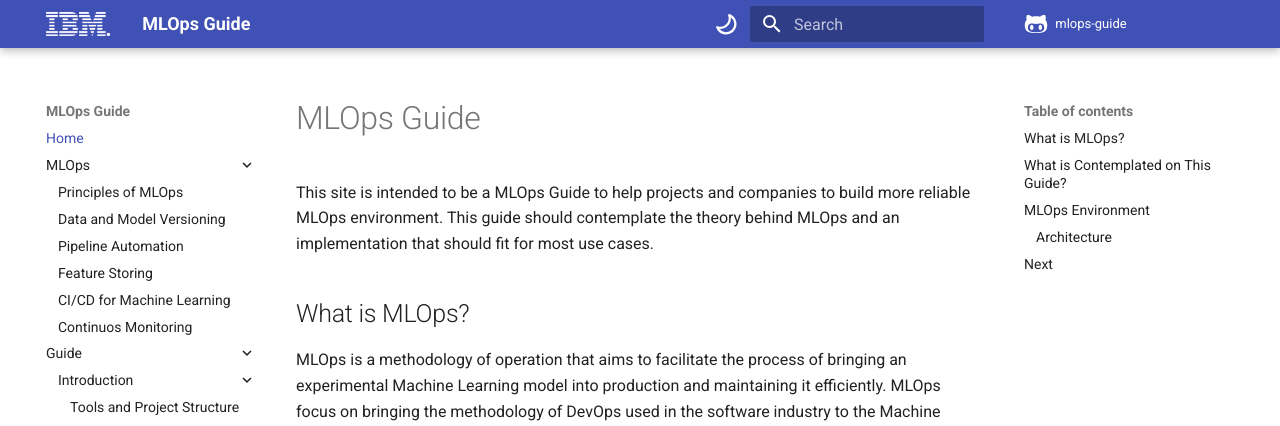
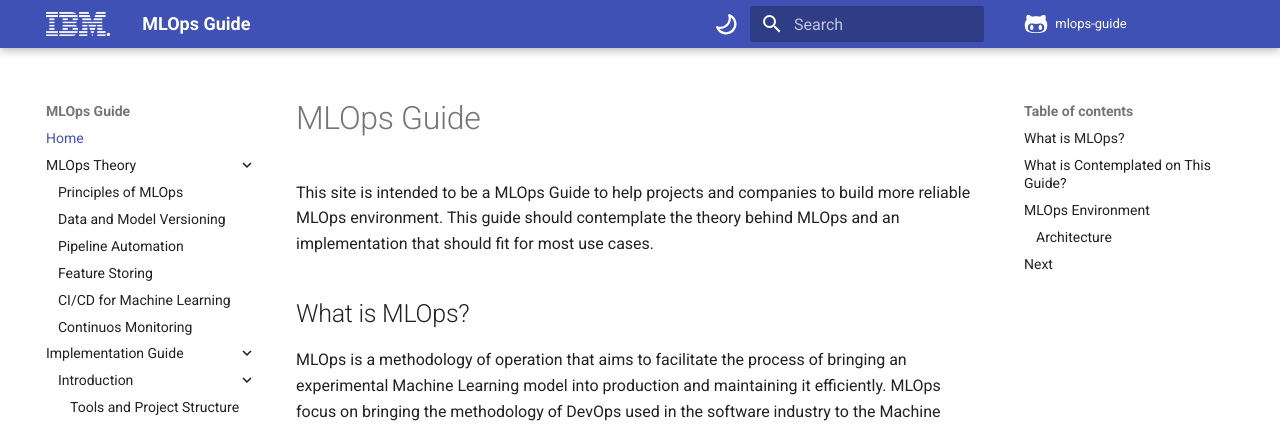
Before and after one commit to mlops-guide/mlops-guide.github.io, an MkDocs documentation site: the page built from docs/index.md, in a window 1280 px wide. Shown: the top 426 px of the page. Built offline with MkDocs 1.6.1 and Material for MkDocs 9.7.7, drawn with Linux system fonts in a browser that asks for light colours; comment, search, counter and statistics services are not loaded.

Commit message:
Section names and Home button

```diff
--- a/docs/index.md
+++ b/docs/index.md
@@ -29,8 +29,8 @@
 
 MLOps Theory
 
-[📚 Learn More About MLOps Theory](#){ .md-button .md-button--primary }
+[📚 Learn More About MLOps Theory](/MLOps/Principles/){ .md-button .md-button--primary }
 
 Implementation Guide
 
-[📃 Follow the Tutorial to Start a Project](#){ .md-button .md-button--primary }
+[📃 Follow the Tutorial to Start a Project](/Structure/project_structure/){ .md-button .md-button--primary }
--- a/mkdocs.yml
+++ b/mkdocs.yml
@@ -41,14 +41,14 @@
 
 nav:
     - Home: 'index.md'
-    - MLOps:
+    - MLOps Theory:
       - 'MLOps/Principles/index.md'
       - 'MLOps/Data/index.md'
       - 'MLOps/PipelineAutomation/index.md'
       - 'MLOps/FeatureStore/index.md'
       - 'MLOps/CICDML/index.md'
       - 'MLOps/Monitoring/index.md'
-    - Guide:
+    - Implementation Guide:
       - Introduction:
         - 'Structure/project_structure.md'
         - 'Structure/starting.md'
```
